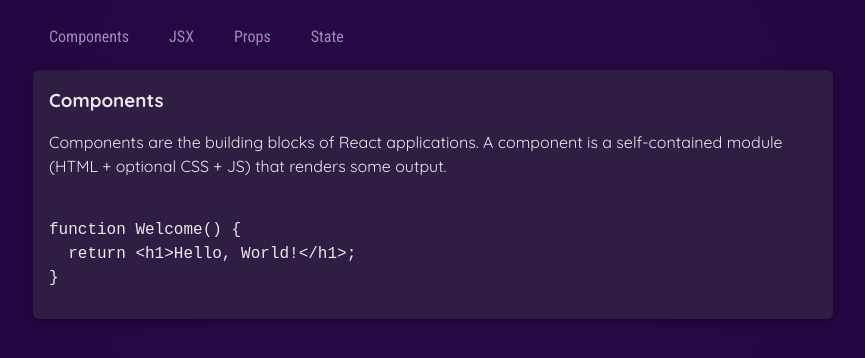
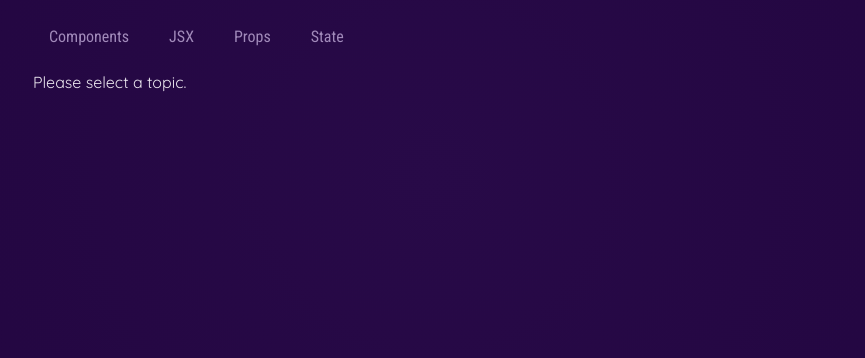
Before and after one commit to twjin03/react-udemy, a React (Vite) app: page / in a window 1280 px wide. Shown: the part 464-822 px from the top of the page, without its empty margins (207-1072 px from the left). Built offline with nearby package versions, Linux system fonts and the light colour scheme.

Commit message:
55-56. 조건에 따라 콘텐츠 렌더링하기 / CSS 동적 스타일링

```diff
--- a/src/App.jsx
+++ b/src/App.jsx
@@ -7,7 +7,7 @@
 
 
 function App() {
-  const [selectedTopic, setSelectedTopic] = useState('components');
+  const [selectedTopic, setSelectedTopic] = useState();
 
   function handleSelect(selectedButton) {
     setSelectedTopic(selectedButton);
@@ -34,12 +34,12 @@
         <section id='examples'>
           <h2>Examples</h2>
           <menu>
-            <TabButton onSelect={() => { handleSelect('components') }}>Components</TabButton>
-            <TabButton onSelect={() => handleSelect('jsx')}>JSX</TabButton>
-            <TabButton onSelect={() => handleSelect('props')}>Props</TabButton>
-            <TabButton onSelect={() => handleSelect('state')}>State</TabButton>
+            <TabButton isSelected={selectedTopic === 'components'} onSelect={() => { handleSelect('components') }}>Components</TabButton>
+            <TabButton isSelected={selectedTopic === 'jsx'} onSelect={() => handleSelect('jsx')}>JSX</TabButton>
+            <TabButton isSelected={selectedTopic === 'props'} onSelect={() => handleSelect('props')}>Props</TabButton>
+            <TabButton isSelected={selectedTopic === 'state'} onSelect={() => handleSelect('state')}>State</TabButton>
           </menu>
-          <div id='tab-content'>
+          {!selectedTopic ? <p>Please select a topic.</p> : (<div id='tab-content'>
             <h3>{EXAMPLES[selectedTopic].title}</h3>
             <p>{EXAMPLES[selectedTopic].description}</p>
             <pre>
@@ -47,7 +47,7 @@
                 {EXAMPLES[selectedTopic].code}
               </code>
             </pre>
-          </div>
+          </div>)}
         </section>
       </main>
     </div>
--- a/src/components/TabButton.jsx
+++ b/src/components/TabButton.jsx
@@ -1,8 +1,8 @@
-export default function TabButton({ children, onSelect }) {
+export default function TabButton({ children, onSelect, isSelected }) {
 
   return (
     <li>
-      <button onClick={onSelect}>{children}</button>
+      <button className={isSelected ? "active": ""} onClick={onSelect}>{children}</button>
     </li>
   );
 }
```
